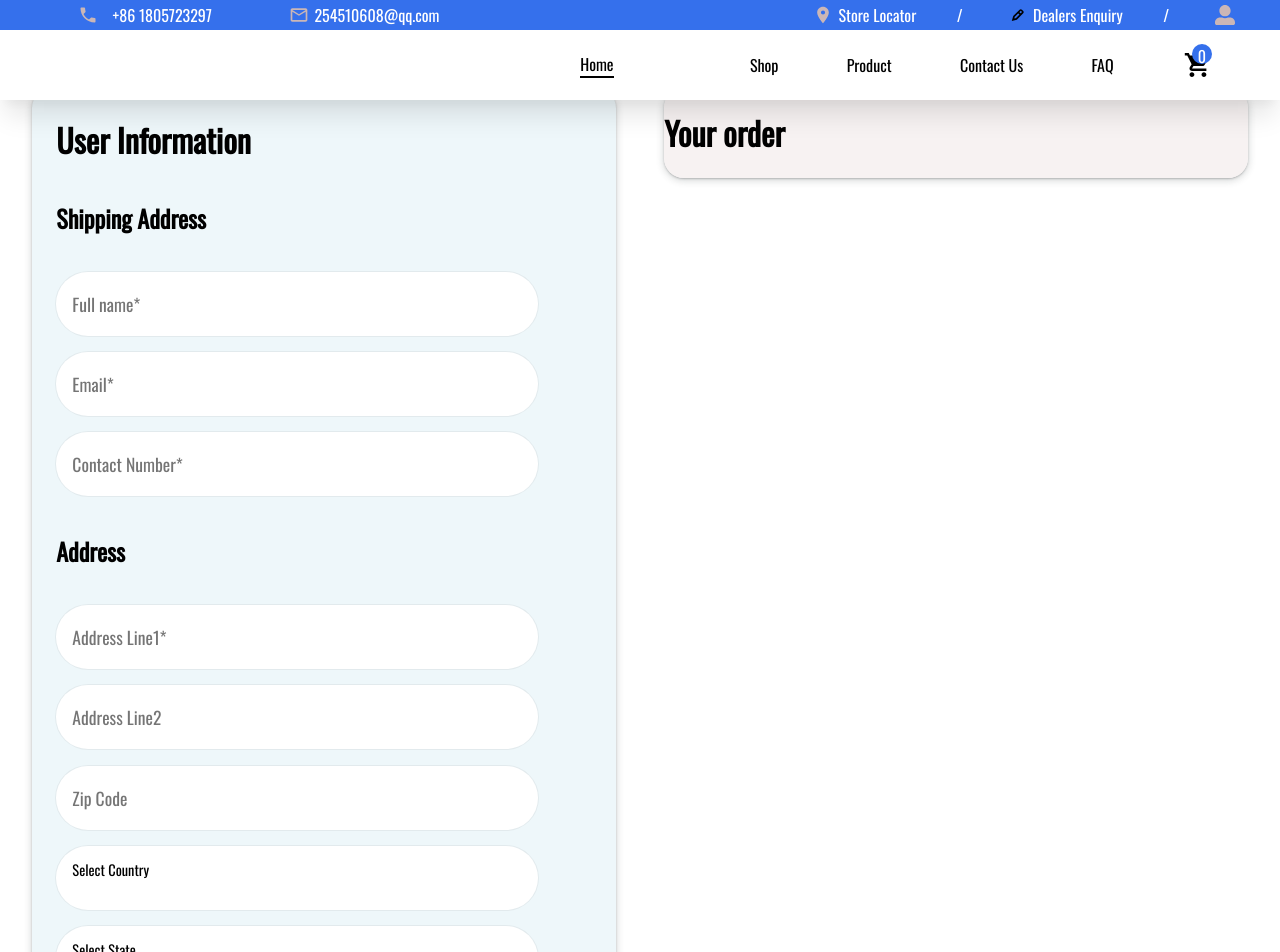
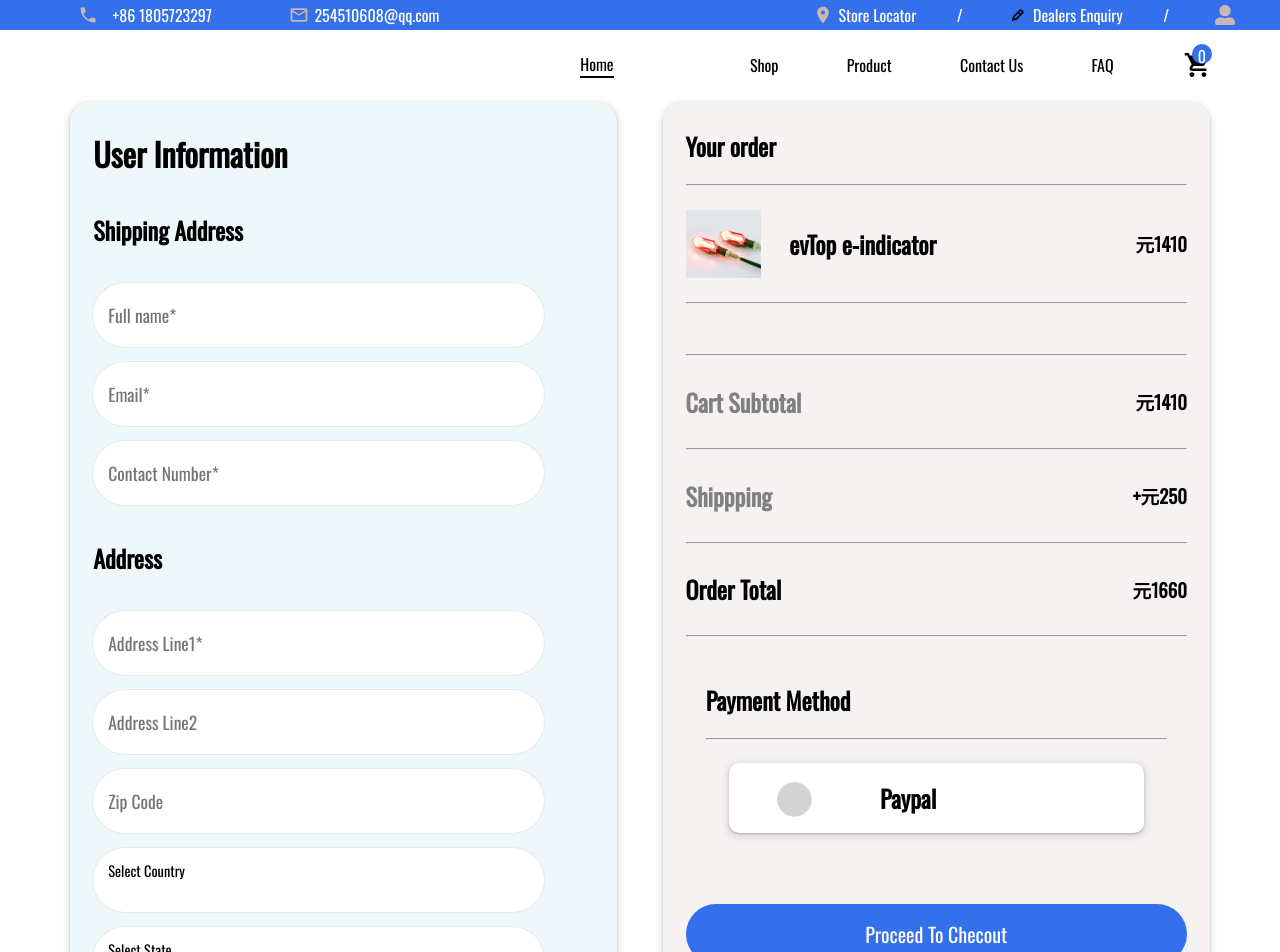
Before and after one commit to mbragi/Jelly-frontend, a React (Create React App) app: page / in a window 1280 px wide. Shown: the top 952 px of the page. Built offline with nearby package versions, Linux system fonts and the light colour scheme.

Commit message:
chore: complete static page upload no functionalities yet

```diff
--- a/src/components/navBar/NavBar.css
+++ b/src/components/navBar/NavBar.css
@@ -4,7 +4,10 @@
     color: white;
     background-color: white;
     position: fixed;
-    box-shadow: rgba(0, 0, 0, 0.1) 0px 20px 25px -5px, rgba(0, 0, 0, 0.04) 0px 10px 10px -5px;
+    /* box-shadow: rgba(0, 0, 0, 0.1) 0px 20px 25px -5px, rgba(0, 0, 0, 0.04) 0px 10px 10px -5px; */
+    top: 0;
+    left: 0;
+    right: 0;
 }
 .top{
     width: 100%;
@@ -56,9 +59,6 @@
     align-items: center;
     justify-content: space-evenly;
 }
-.hid{
-    visibility: hidden;
-}
 .link{
     color: black;
     cursor: pointer;
--- a/src/components/navBar/NavBar.jsx
+++ b/src/components/navBar/NavBar.jsx
@@ -57,7 +57,6 @@ export default function NavBar() {
             </div>
           </div>
       </nav>
-      <div className='hid'>hidd</div>
     </div>
   )
 }
--- a/src/pages/checkout/CheckOut.css
+++ b/src/pages/checkout/CheckOut.css
@@ -4,8 +4,8 @@
 }
 .col-2{
     display: flex;
-    width: 95%;
-    margin: 5% auto 0;
+    width: 89%;
+    margin: 8% auto 0;
     justify-content: space-between;
 }
 .cart-sum, .cart-order{
@@ -39,8 +39,8 @@
 }
 .flex{
     display: flex;
-    justify-content: space-between;
-    width: 30%;
+    justify-content: space-around;
+    width: 35%;
     height: 25px;
 }
 .input span{
@@ -57,4 +57,56 @@
 }
 .cart-order{
     background: rgba(247, 241, 241, 0.889);
+    padding: .5% 2% 3%;
 }
+h2 + hr{
+    background: black;
+}
+.col-3{
+    display: flex;
+    justify-content: space-between;
+    align-items: center;
+    margin-top: 4%;
+}
+.col-3 .groupc img{
+    width: 30%;
+    height: 30%;
+    object-fit: cover;
+}
+.groupc{
+    display: flex;
+    justify-content: space-between;
+    align-items: center;
+    width: 50%;
+}
+.col-3 + hr{
+    margin-top: 4%;
+}
+.section{
+    margin-top: 10%;
+}
+.section hr{
+    background: black;
+}
+.paymeth{
+    width: 92%;
+    margin: 9% auto;
+}
+.paymeth hr{
+    background: black;
+}
+.paypal:hover{
+    border: 2px solid red;
+    transition: ease-in .5s;
+}
+.paypal{
+    background: white;
+    margin: 5% auto 0;
+    width: 90%;
+    height: 70px;
+    border-radius: 10px;
+    box-shadow: rgba(60, 64, 67, 0.3) 0px 1px 2px 0px, rgba(60, 64, 67, 0.15) 0px 2px 6px 2px;
+}
+.groupc span{
+    margin-bottom: 15%;
+}
--- a/src/pages/checkout/CheckOut.jsx
+++ b/src/pages/checkout/CheckOut.jsx
@@ -2,7 +2,8 @@ import React from "react";
 import './CheckOut.css';
 import NavBar from "../../components/navBar/NavBar";
 import { FaArrowLeft } from 'react-icons/fa'
-
+import item from "../../assets/turn-signal.png"
+import Button from '../../components/button/Button'
 function CheckOut (){
     return(
         <div>
@@ -42,11 +43,51 @@ function CheckOut (){
                         <input type="text" placeholder="City" /><br />
                     </div>
                     <div className="flex" style = {{color: 'blue',fontSize: '1.3rem', fontWeight: 'bold'}}>
-                        <FaArrowLeft style = {{fontSize: '1.4rem', marginTop: '3%'}} /> Continue Shopping <br /><br />
+                        <FaArrowLeft style = {{fontSize: '1.2rem', marginTop: '3%'}} /> Continue Shopping <br /><br />
                     </div>
                 </div>
                 <div className="cart-order">
-                    <h1>Your order</h1>
+                    <h2>Your order</h2>
+                    <hr />
+                    <div className="col-3">
+                        <section className="groupc">
+                            <img src={item} alt="product" />
+                            <h2>evTop e-indicator</h2>
+                        </section>
+                        <h3>元1410</h3>
+                    </div>
+                    <hr />
+                    <section className="section">
+                        <hr />
+                        <div className="groupc" style={{width: '100%'}}>
+                            <h2 style={{color: 'gray'}}>Cart Subtotal</h2>
+                            <h3>元1410</h3>
+                        </div>
+                        <hr />
+                        <div className="groupc" style={{width: '100%'}}>
+                            <h2 style={{color: 'gray'}}>Shippping</h2>
+                            <h3>+元250</h3>
+                        </div>
+                        <hr />
+                        <div className="groupc" style={{width: '100%'}}>
+                            <h2>Order Total</h2>
+                            <h3>元1660</h3>
+                        </div>
+                        <hr />
+                        <div className="paymeth">
+                            <h2>Payment Method</h2>
+                            <hr />
+                            <div className="paypal">
+                                <div className="groupc"  style= {{ height: '100%', width: '40%', margin: 'auto 10% '}}>
+                                    <span style = {{fontSize: '5rem', color: 'lightgray'}}>●</span>
+                                    <h2>Paypal</h2>
+                                </div>
+                            </div>
+                        </div>
+                        <div className="btnc">
+                            <Button content = 'Proceed To Checout' style = {{marginTop: '5%', width: '100%', height: '60px'}} /> <br />
+                        </div>
+                    </section>
                 </div>
             </div>
         </div>
```
